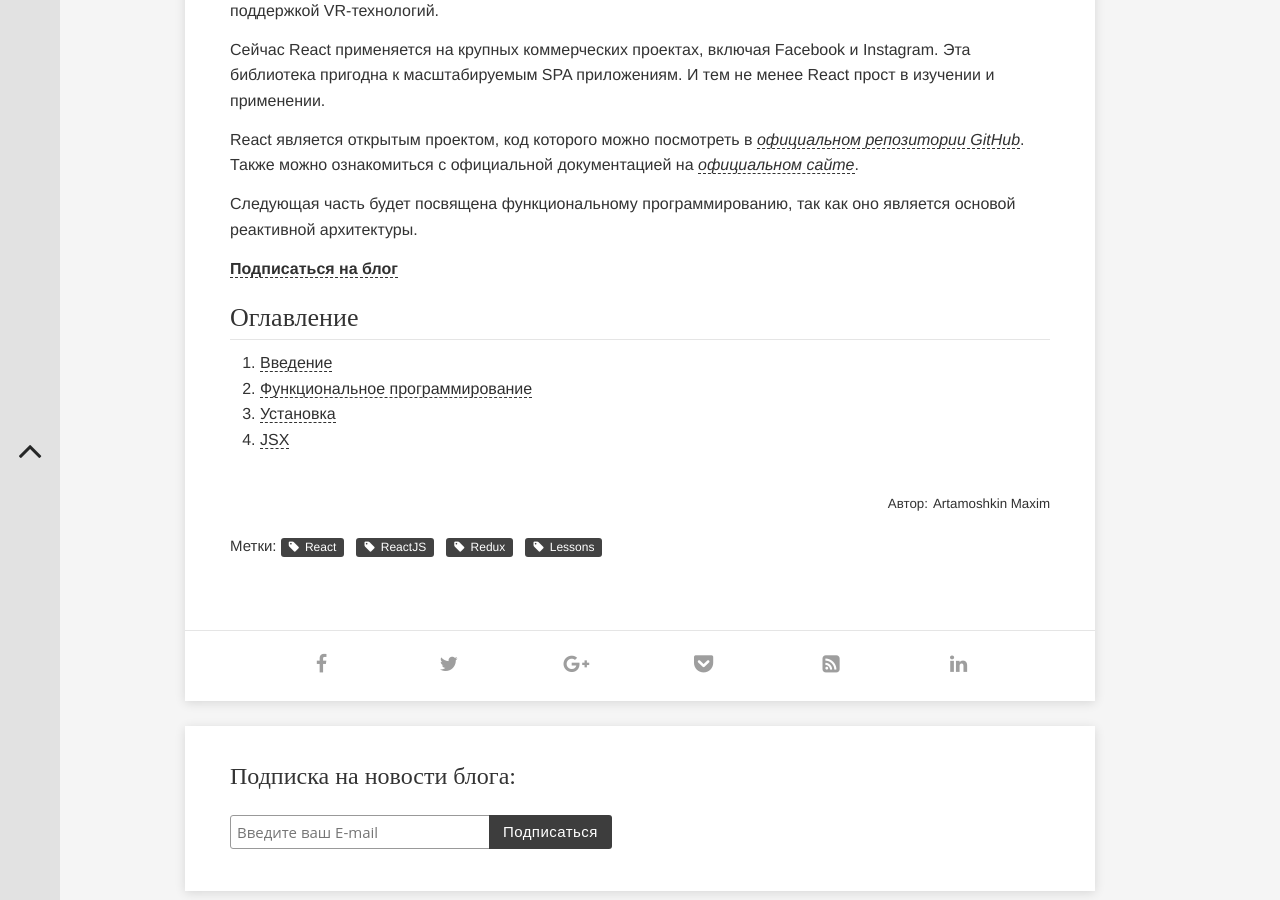
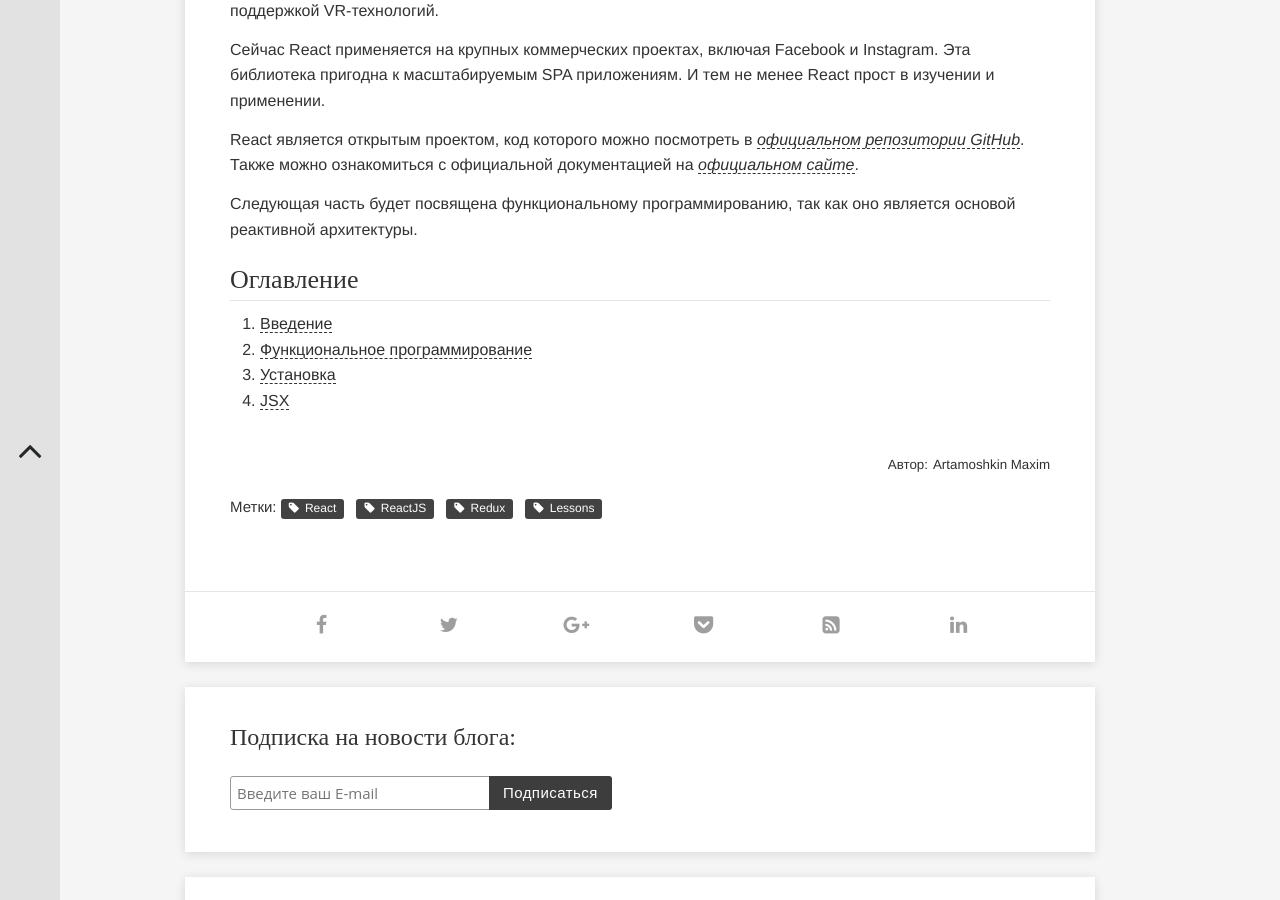
Before and after one commit to martamoshkin/blog.zverit.com, a Jekyll site: the page built from _posts/frontend/react/2018-02-04-react-lessons-introduction.md, in a window 1280 px wide and 900 px high, scrolled down 1639 px. Built offline with Jekyll 4.4.1, drawn with Linux system fonts in a browser that asks for light colours; some web fonts are replaced; comment, search, counter and statistics services are not loaded.

Commit message:
Update 2018-02-04-react-lessons-introduction.md

```diff
--- a/_posts/frontend/react/2018-02-04-react-lessons-introduction.md
+++ b/_posts/frontend/react/2018-02-04-react-lessons-introduction.md
@@ -44,8 +44,6 @@ React является открытым проектом, код которог
 
 Следующая часть будет посвящена функциональному программированию, так как оно является основой реактивной архитектуры.
 
-**[Подписаться на блог](#subscribe "Подписаться на рассылку")**
-
 
 ### Оглавление ###
 1. [Введение](/frontend/2018/02/04/react-lessons-introduction/ "Введение")
```
